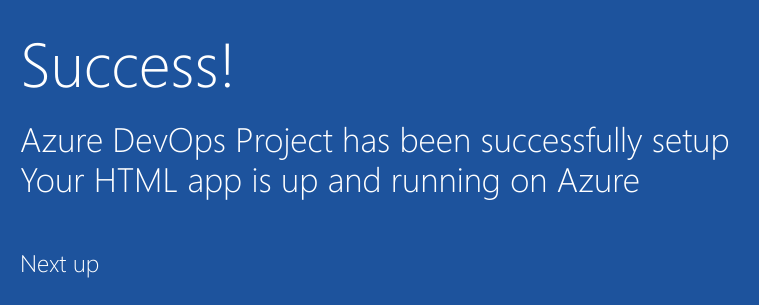
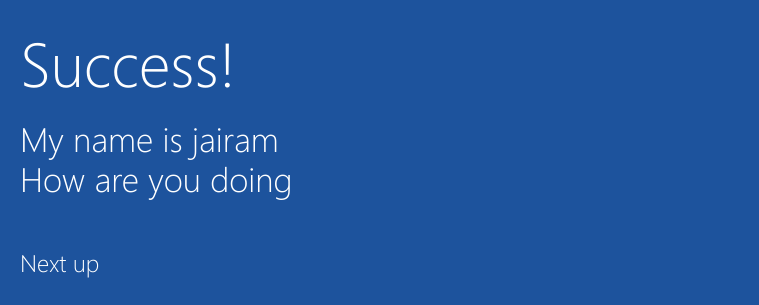
Before and after one commit to jairam123shankar/Version-control-with-git, a plain HTML site: page index.html in a window 1280 px wide. Shown: the part 352-657 px from the top of the page, 205-964 px from the left. Drawn offline with Linux system fonts and the light colour scheme.

Commit message:
Content changed

```diff
--- a/index.html
+++ b/index.html
@@ -19,8 +19,8 @@
         </div>
             <div class="content-body">
                 <div class="success-text">Success!</div>
-                <div class="description line-1"> Azure DevOps Project has been successfully setup</div>
-                <div class="description line-2"> Your HTML app is up and running on Azure</div>
+                <div class="description line-1"> My name is jairam</div>
+                <div class="description line-2"> How are you doing</div>
                 <div class="next-steps-container">
                     <div class="next-steps-header">Next up</div>
                     <div class="next-steps-body">
```
